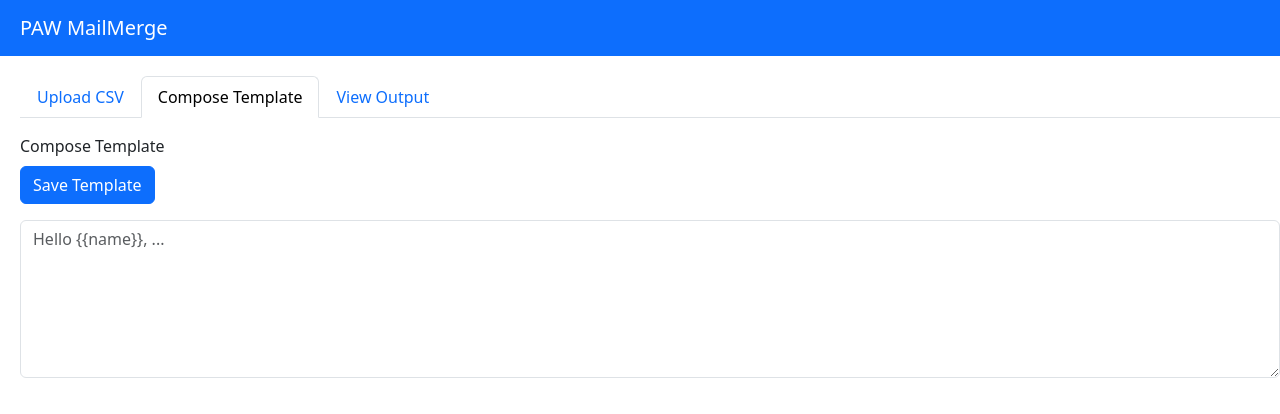
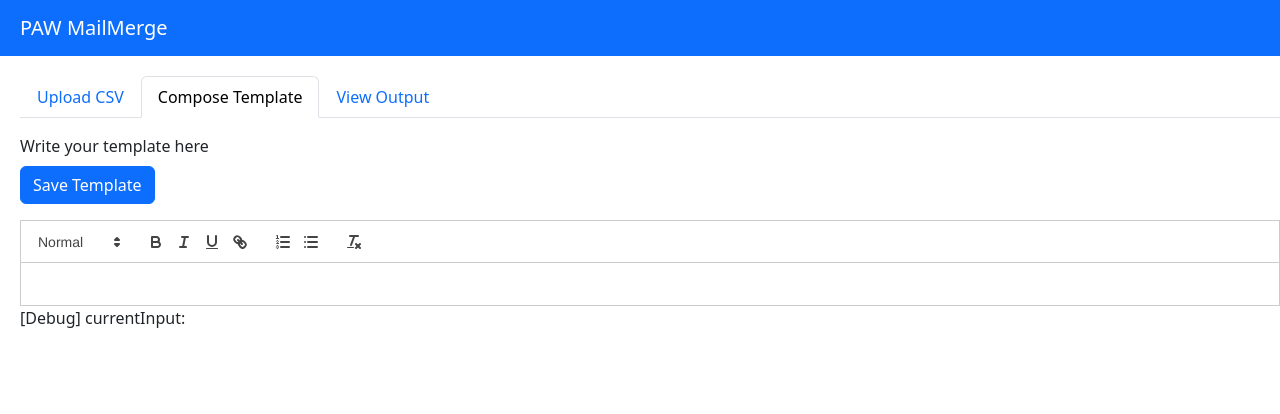
Before and after one commit to Cat-1/paw-mailmerge, a React (Create React App) app in the folder react-paw-mailmerge/: page / in a window 1280 px wide. Both pictures are taken after a click on the tab "Compose Template". Shown: the top 414 px of the page. Built offline with nearby package versions, Linux system fonts and the light colour scheme.

Commit message:
try to add rich text editor

```diff
--- a/react-paw-mailmerge/package.json
+++ b/react-paw-mailmerge/package.json
@@ -17,9 +17,11 @@
     "file-saver": "^2.0.5",
     "jszip": "^3.10.1",
     "papaparse": "^5.4.1",
+    "quill": "^1.3.7",
     "react": "^18.2.0",
     "react-bootstrap": "^2.10.0",
     "react-dom": "^18.2.0",
+    "react-quill": "^2.0.0",
     "react-router-dom": "^6.21.3",
     "typescript": "^4.9.5",
     "web-vitals": "^2.1.4"
--- a/react-paw-mailmerge/src/components/WriteTemplate.tsx
+++ b/react-paw-mailmerge/src/components/WriteTemplate.tsx
@@ -5,6 +5,10 @@ import { CsvResult, EXTRA_COLUMNS, CheckTemplate } from "../Helpers/CsvFunctions
 import PopUpAlert from "./PopUpAlert";
 import { AlertVariant } from "./PopUpAlert";
 import { NULL_VAL_REPLACEMENT } from "../Helpers/CsvFunctions";
+import ReactQuill from 'react-quill';
+import Quill, { RangeStatic } from 'quill';
+import 'react-quill/dist/quill.snow.css';
+import { Container } from "react-bootstrap";
 
 interface WriteTemplateProps {
     parsedData: CsvResult | null;
@@ -18,23 +22,49 @@ const WriteTemplate: React.FC<WriteTemplateProps> = ({parsedData, template, setT
     const [editingEnabled, setEditingEnabled] = useState<boolean>(true); // enable / disable form editing
     const [currentInput, setCurrentInput] = useState<string>('');
     const [previousInput, setPreviousInput] = useState<string>('');  // when form changes are discarded, restore to previousInput
-    const templateRef = useRef<HTMLTextAreaElement>(null);
-    const cursorRef = useRef<number | null>(null); // tracks the cursor location
+    // const templateRef = useRef<HTMLTextAreaElement>(null);
+    // const cursorRef = useRef<number | null>(null); // tracks the cursor location
     const [errorMessages, setErrorMessages] = useState<string[]>([]);
+
+    // React Quill
+    const quillRef = useRef<ReactQuill>(null);
+    // Function to get the current cursor position
+    const getCursorPosition = (): RangeStatic | null => {
+        if (quillRef.current) {
+        const quill = quillRef.current.getEditor();
+            if (quill) {
+                const selection = quill.getSelection();
+                return selection;
+            }
+        }
+        return null;
+    };
+    // insert text in rich text editor
+    const insertTextAtCursor = (text: string) => {
+        const cursorPosition = getCursorPosition();
+        if (cursorPosition !== null) {
+          if (quillRef.current) {
+            const quill = quillRef.current.getEditor();
+            if (quill) {
+              quill.insertText(cursorPosition.index, text)
+            }
+          }
+        }
+      };
 
     const dismissErrorAlert = () => {
         setErrorMessages([]);
     }
 
-    const handleTemplateChange = (event: React.ChangeEvent<HTMLInputElement>) => {
-        setCurrentInput(event.target.value);
-        cursorRef.current = event.target.selectionStart;
-    }
+    // const handleTemplateChange = (event: React.ChangeEvent<HTMLInputElement>) => {
+    //     setCurrentInput(event.target.value);
+    //     cursorRef.current = event.target.selectionStart;
+    // }
 
-    const handleTemplateClick = ()=>{
-        const cursorPos = templateRef.current?.selectionStart ?? cursorRef.current ?? 0;
-        cursorRef.current = cursorPos;
-    }
+    // const handleTemplateClick = ()=>{
+    //     const cursorPos = templateRef.current?.selectionStart ?? cursorRef.current ?? 0;
+    //     cursorRef.current = cursorPos;
+    // }
 
     const handleTemplateSubmit = () => {
         console.log("Submitting template:", currentInput);
@@ -55,25 +85,25 @@ const WriteTemplate: React.FC<WriteTemplateProps> = ({parsedData, template, setT
         setCurrentInput(previousInput);
     }
 
-    const addStringToTemplate = (field:string) => {
-        if(editingEnabled){
-            const markedUpValue = "{{"+field+"}} ";
-            let cursorPosition = cursorRef.current ?? templateRef.current?.selectionStart ?? 0; // we need this in case someone presses two buttons without clicking back into the textbox
-            const substring1 = currentInput.substring(0, cursorPosition);
-            const substring2 = currentInput.substring(cursorPosition);
-            setCurrentInput(substring1 + markedUpValue + substring2);
+    // const addStringToTemplate = (field:string) => {
+    //     if(editingEnabled){
+    //         const markedUpValue = "{{"+field+"}} ";
+    //         let cursorPosition = cursorRef.current ?? templateRef.current?.selectionStart ?? 0; // we need this in case someone presses two buttons without clicking back into the textbox
+    //         const substring1 = currentInput.substring(0, cursorPosition);
+    //         const substring2 = currentInput.substring(cursorPosition);
+    //         setCurrentInput(substring1 + markedUpValue + substring2);
 
-            //update cursorRef and templateRef
-            cursorRef.current = cursorPosition + markedUpValue.length;
-            templateRef.current?.setSelectionRange(cursorPosition + markedUpValue.length, cursorPosition + markedUpValue.length);
-            templateRef.current?.focus(); // reactivate the cursor in the text box
-        }
-    }
+    //         //update cursorRef and templateRef
+    //         cursorRef.current = cursorPosition + markedUpValue.length;
+    //         templateRef.current?.setSelectionRange(cursorPosition + markedUpValue.length, cursorPosition + markedUpValue.length);
+    //         templateRef.current?.focus(); // reactivate the cursor in the text box
+    //     }
+    // }
 
     const buttons = parsedData?.header.map((field:string, index)=>{
         // if there are null values in the heade row -- don't buttonize them.
         if(field !== EXTRA_COLUMNS && field !== "" && field !== NULL_VAL_REPLACEMENT){
-            return <Button type="button" value={field} onClick={() => addStringToTemplate(field)} key={index} id="{index}-button">{field}</Button>;
+            return <Button type="button" value={field} onClick={() => insertTextAtCursor(`{{${field}}}`)} key={index} id="{index}-button">{field}</Button>;
         }
         return "";
     });
@@ -82,26 +112,28 @@ const WriteTemplate: React.FC<WriteTemplateProps> = ({parsedData, template, setT
         <div>
             <Form onSubmit={handleTemplateSubmit}>
                 <Form.Group className="mb-3">
-                    <Form.Label>Compose Template</Form.Label>
+                    <Form.Label>Write your template here</Form.Label>
                     <div className="mb-3">
                         <Button type="button" className="me-2" onClick={handleTemplateSubmit} hidden={!editingEnabled}>Save Template</Button>
                         <Button type="button" variant="danger" onClick={handleTemplateDiscardChanges} hidden={!editingEnabled || previousInput === currentInput}>Discard Changes</Button>
                         <Button type="button" variant="warning" onClick={() => {setEditingEnabled(true)}} hidden={editingEnabled}>Edit Template</Button>
                     </div>
                     {errorMessages.length > 0 && <PopUpAlert variant={AlertVariant.warning} messages={errorMessages} onClose={dismissErrorAlert}/>}
-                    <Form.Control
-                        value={currentInput}
-                        onClick={handleTemplateClick}
-                        onChange={handleTemplateChange}
-                        placeholder="Hello {{name}}, ..."
-                        as="textarea"
-                        rows={6}
-                        disabled={!editingEnabled}
-                        ref={templateRef}
-                    />
                 </Form.Group>
             </Form>
-           <div >{buttons}</div>
+            <div>
+                <ReactQuill
+                    onChange={(value) => setCurrentInput(value)}
+                    value={currentInput}
+                    readOnly={!editingEnabled}
+                    ref={quillRef}
+                    style={{ height: '100%', width: '100%' }}
+                />
+            </div>
+            <p>
+                [Debug] currentInput: {currentInput}
+            </p>
+           <div>{buttons}</div>
         </div>
     )
 }
```
Also changed, not shown: 1 other file (tests, documents, lock files or other folders).
